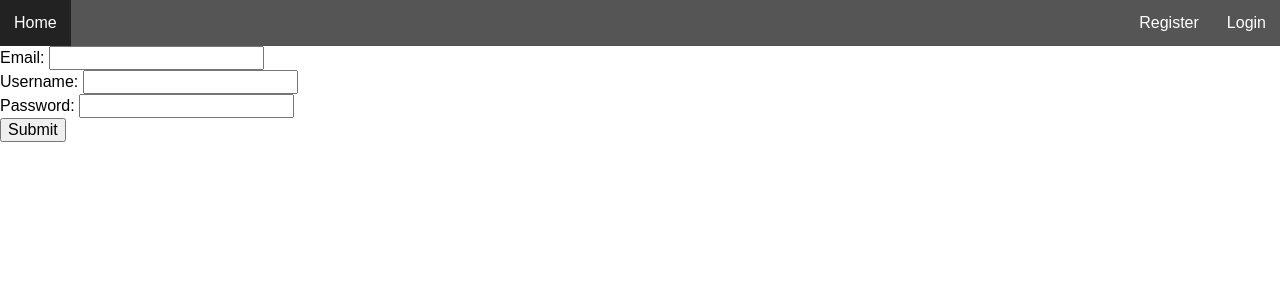
After one commit to ErikBZ/UntitledSite, a Django app: page /register/ in a window 1280 px wide. The commit adds this page. Shown: the top 300 px of the page. Run offline with Django 3.2, Linux system fonts and the light colour scheme.

Commit message:
Fixed some CSS and learned how to better use the chrome inspector. Cool shit. The register page doesn't work at all so I'll need to fix that up before I add the replis Model.

```diff
--- a/topics/static/topics/base_style.css
+++ b/topics/static/topics/base_style.css
@@ -5,6 +5,9 @@ html *{
 a{
 	text-decoration: none;
 	color:inherit;
+}
+body{
+	margin: 0;
 }
 
 /* Using and id for the nav bar */
--- a/topics/templates/topics/base.html
+++ b/topics/templates/topics/base.html
@@ -1,3 +1,6 @@
+<!DOCTYPE html>
+<meta charset="UTF-8">
+
 <!--
 	base.html for a the webstie. Has the navbar so it can be more easily edited
 -->
@@ -22,12 +25,10 @@
 		    <li><a href="{% url 'topics:index' %}">Profile: {{ user.username }} </a></li>
 	    {% else %}
 		    <li><a href="{% url 'user_login' %}">Login</a></li>
-		    <li><a href="{% url 'topics:index' %}">Register</a>
+		    <li><a href="{% url 'register' %}">Register</a>
 	    {% endif %}
 	</ul>
 
-	<div>
-		{% block content %}
-		{% endblock %}
-	</div>
+	{% block content %}
+	{% endblock %}
 </body>
--- a/topics/templates/topics/login.html
+++ b/topics/templates/topics/login.html
@@ -7,8 +7,8 @@
 	<form class="form-horizontal" method="post">
 		<!-- I have to have csrf_token inside the form -->
 		{% csrf_token %}
-		<input type="username" name="username" placeholder="username">
-		<input type="password" name="password" placeholder="password">
+		<input type="username" name="username" placeholder="username"><br>
+		<input type="password" name="password" placeholder="password"><br>
 		<button type="submit" class="btn">Login</button>
 	</form>
 {% endblock %}
--- /dev/null
+++ b/topics/templates/topics/register_user.html
@@ -0,0 +1,16 @@
+{% extends 'topics/base.html' %}
+
+{% block title %} Thanks for joining! {% endblock %}
+
+{% block content %}
+	<form>
+		{% csrf_token %}
+		Email:
+		<input type="text" name="email"><br>
+		Username:
+		<input type="username" name="username"><br>
+		Password:
+		<input type="password" name="password"><br>
+		<input type="submit" name="btn">
+	</form>
+{% endblock %}
--- a/topics/views.py
+++ b/topics/views.py
@@ -3,6 +3,7 @@ from django.shortcuts import get_object_or_404, render
 from django.views import generic
 from django.contrib.auth import authenticate, login, logout
 from django.contrib.auth.decorators import login_required
+from django.contrib.auth.models import UserManager
 import datetime
 
 from .models import Topic
@@ -23,8 +24,8 @@ class IndexView(generic.ListView):
 
     '''
         it seems that user is also defined as a context object
-        i'm not setting it here and i can still use it in index.htm
-l    '''
+        i'm not setting it here and i can still use it in index.html
+    '''
     def get_context_data(self, **kwargs):
         context = super(IndexView, self).get_context_data(**kwargs)
         return context
@@ -86,6 +87,17 @@ def user_login(request):
 
     return render(request, template_name)
 
+def register_user(request):
+    template_name = 'topics/register_user.html'
+    if request.POST:
+        email = request.POST['email']
+        username = request.POST['username']
+        password = request.POST['password']
+        UserManager.create_user(username=username, password=password, email=email)
+        return HttpResponseRedirect('/topics/')
+
+    return render(request, template_name)
+
 def user_logout(request):
     template_name = 'topics/logout.html'
     logout(request)
--- a/untitled_site/urls.py
+++ b/untitled_site/urls.py
@@ -22,7 +22,8 @@ urlpatterns = [
     url(r'^topics/', include('topics.urls')),
     url(r'^admin/', admin.site.urls),
     url(r'^login/', views.user_login, name="user_login"),
-    url(r'^logout/', views.user_logout, name='user_logout')
+    url(r'^logout/', views.user_logout, name='user_logout'),
+    url(r'^register/', views.register_user, name='register'),
 ]
 
 '''
```
Also changed, not shown: topics/static/topics/index_style.css (+10 -5 lines), topics/templates/topics/homepage.html (+7 -12 lines).
